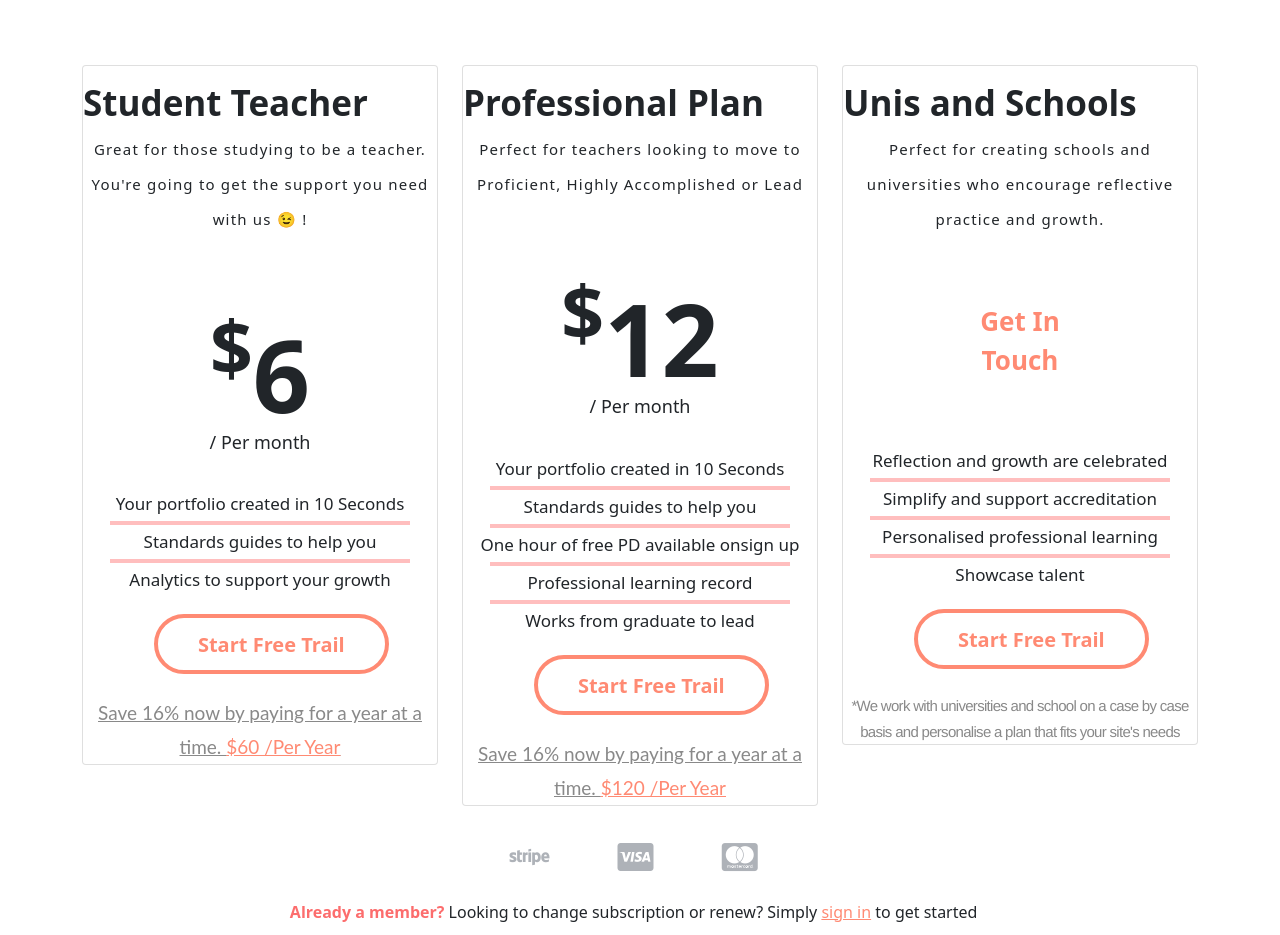
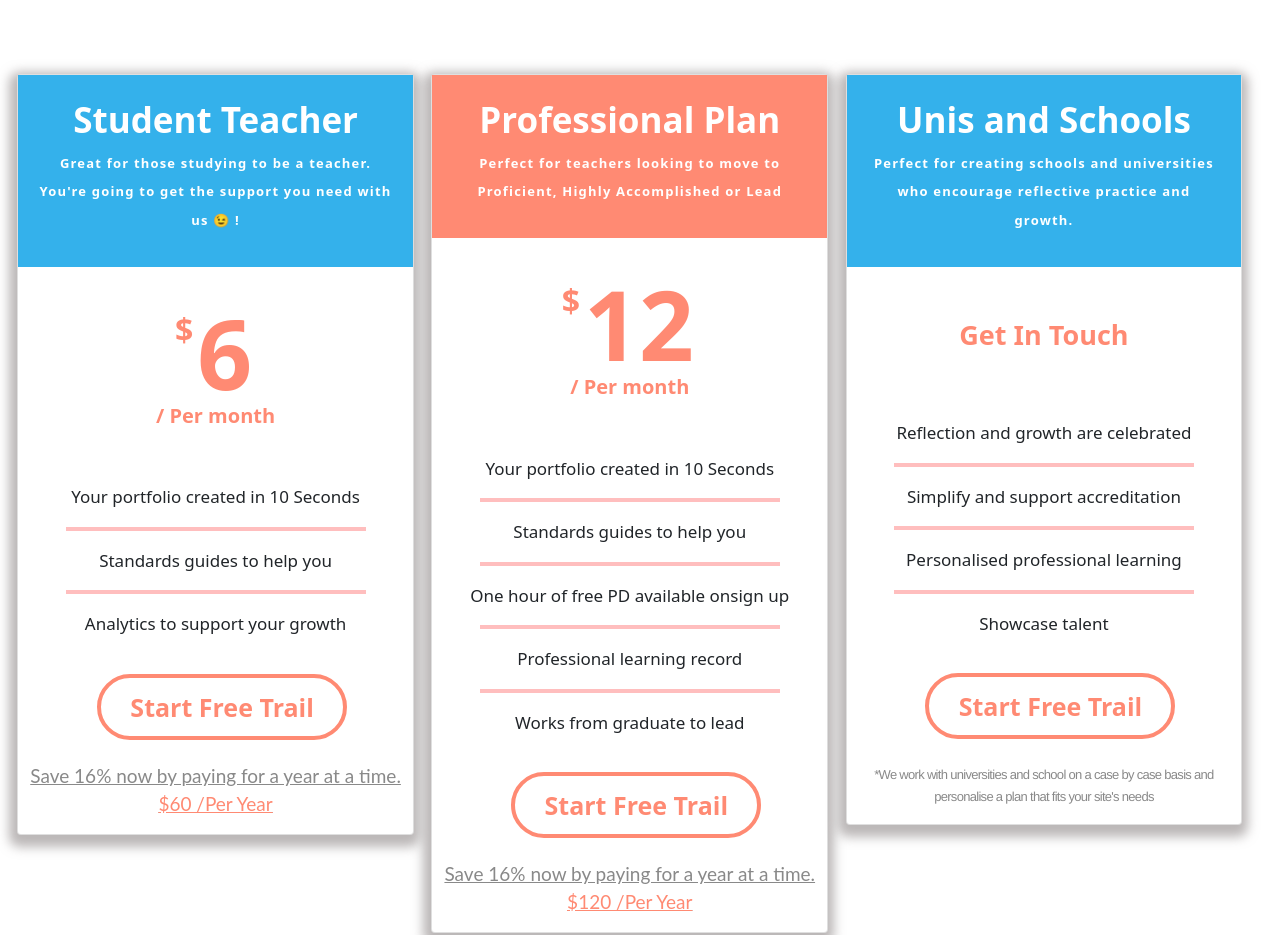
Before and after one commit to faisal2203/portfolio, a plain HTML site: page index.html in a window 1280 px wide. Shown: the part 960-1895 px from the top of the page. Drawn offline with nearby package versions, Linux system fonts and the light colour scheme.

Commit message:
Add files via upload

```diff
--- a/css/style.css
+++ b/css/style.css
@@ -86,28 +86,42 @@ p {
 }
 
 /* PRICING SECTION */
-.p-section {
-  padding-bottom: 7%;
+
+.card {
+  box-shadow: -1px 5px 11px 7px rgba(153,147,147,0.67);
+-webkit-box-shadow: -1px 5px 11px 7px rgba(153,147,147,0.67);
+-moz-box-shadow: -1px 5px 11px 7px rgba(153,147,147,0.67);
 }
 
-.card-group {
-  padding-left: 0.25rem;
-  padding-right: 0.25rem;
-  box-shadow: rgba(14, 30, 37, 0.12) 0px 2px 4px 0px, rgba(14, 30, 37, 0.32) 0px 2px 16px 0px;
+.container {
+  margin-left: 1.6% !important;
+  margin-right: 1.5% !important;
+  padding: 0 !important;
 }
 
-.card-top-header {
+.col {
+    padding-right: 0.7% !important;
+    padding-left: 0.7% !important;
+    padding-top: 0.7% !important;
+    padding-bottom: 0.7% !important;
+}
+
+.row {
+  width: 109% !important;
+}
+
+.card-head {
   text-align: center;
   background-color: #34b1eb;
   color: #ffffff;
   padding: 0.5rem 1.25rem 1rem 1.25rem;
 }
 
-.card-top-header-center {
+.card-head-middle {
   text-align: center;
   background-color: #ff8a73;
   color: #ffffff;
-  padding: 0 2rem 1rem 1rem;
+  padding: 0.5rem 1.25rem 1rem 1.25rem;
 }
 
 .h3-card {
@@ -118,54 +132,56 @@ p {
 }
 
 .p-card {
-  font-size: 15px;
-  font-weight: 400;
-  line-height: 2.2rem;
+  font-size: 13px;
+  font-weight: 600;
+  line-height: 1.8rem;
   letter-spacing: 1.2px;
 }
 
 .price-amount {
   text-align: center;
-  padding: 2rem 8.3rem;
+  padding: 1rem 8.3rem;
   color: #ff8a73;
-}
-
-.dollar {
-  top: 3px;
-  line-height: 1;
-  font-size: 2rem;
-  font-weight: 800;
 }
 
 .amount {
   line-height: .8;
-  font-size: 100px;
+  font-size: 6rem;
   font-weight: 800;
+  color: #ff8a73;
+}
+
+.sup-class {
+  font-size: 2rem;
+  top: -3rem;
+  right: 0.25rem;
 }
 
 .month {
-  font-size: 18px;
-  font-weight: 500;
-  width: 100%;
+  line-height: .8;
+  font-size: 1.25rem;
+  font-weight: 600;
+  color: #ff8a73;
+  padding-bottom: 7%;
 }
 
 .card-msg {
   text-align: center;
-  padding: 3rem 6rem;
+  padding: 3rem 2rem;
   color: #ff8a73;
 }
 
 .msg {
-  font-size: 26px;
+  font-size: 27px;
   font-weight: 700;
   width: 100%;
 }
 
 .card-text {
   font-size: 17px;
-  line-height: 2em;
+  line-height: 3.5em;
   font-weight: 350;
-  padding-top: 1rem;
+  padding-bottom: 1rem;
   text-align: center;
 }
 
@@ -180,12 +196,12 @@ p {
   margin: 5% 20% 0;
   border: 4px solid #ff8a73;
   color: #ff8a73;
-  width: 235px;
-  height: 60px;
-  padding: 10px 20px;
+  width: 250px;
+  height: 66px;
+  padding: 0 5%;
   text-align: center;
   text-decoration: none;
-  font-size: 20px;
+  font-size: 25px;
   font-weight: bold;
   cursor: pointer;
   border-radius: 50px 50px 50px 50px;
@@ -205,6 +221,7 @@ button.btn-card:hover {
   text-decoration: underline;
   margin: 22px 0px 0px 0px;
   text-align: center;
+  line-height: 1.75rem;
 }
 
 .amt {
@@ -220,7 +237,7 @@ a.amt:hover {
   font-family: "Helvetica", Lato;
   font-weight: 500;
   line-height: 1.7em;
-  font-size: 15px;
+  font-size: 13px;
   text-align: center;
   letter-spacing: -0.7px;
   margin: 24px 0px 0px 0px;
@@ -228,7 +245,7 @@ a.amt:hover {
 
 /* PAYMENT LOGO */
 .p-logo {
-  padding: 3% 4% 10% 3%;
+  padding: 5% 4% 10% 3%;
   ;
   text-align: center;
 }
@@ -341,7 +358,7 @@ button.faq-button:hover {
 }
 
 /* SCREEN VIEWPORT MEDIA QUERY */
-@media (max-width: 400px) {
+@media (max-width: 770px) {
 
   /* FRONT SECTION */
   #front-section {
@@ -374,6 +391,23 @@ button.faq-button:hover {
   }
 
   /* PRICING CARD */
+
+.card {
+  box-shadow: -4px -2px 24px 11px rgba(158,147,147,0.75);
+-webkit-box-shadow: -4px -2px 24px 11px rgba(158,147,147,0.75);
+-moz-box-shadow: -4px -2px 24px 11px rgba(158,147,147,0.75);
+}
+
+  .col {
+    margin-left: 13% !important;
+    margin-right: 13% !important;
+      padding-right: 0.7% !important;
+      padding-left: 0.7% !important;
+      padding-top: 3% !important;
+      padding-bottom: 3% !important;
+  }
+
+
   /* PAYMENT LOGO */
   .p-logo {
     padding-bottom: 25%;
```
